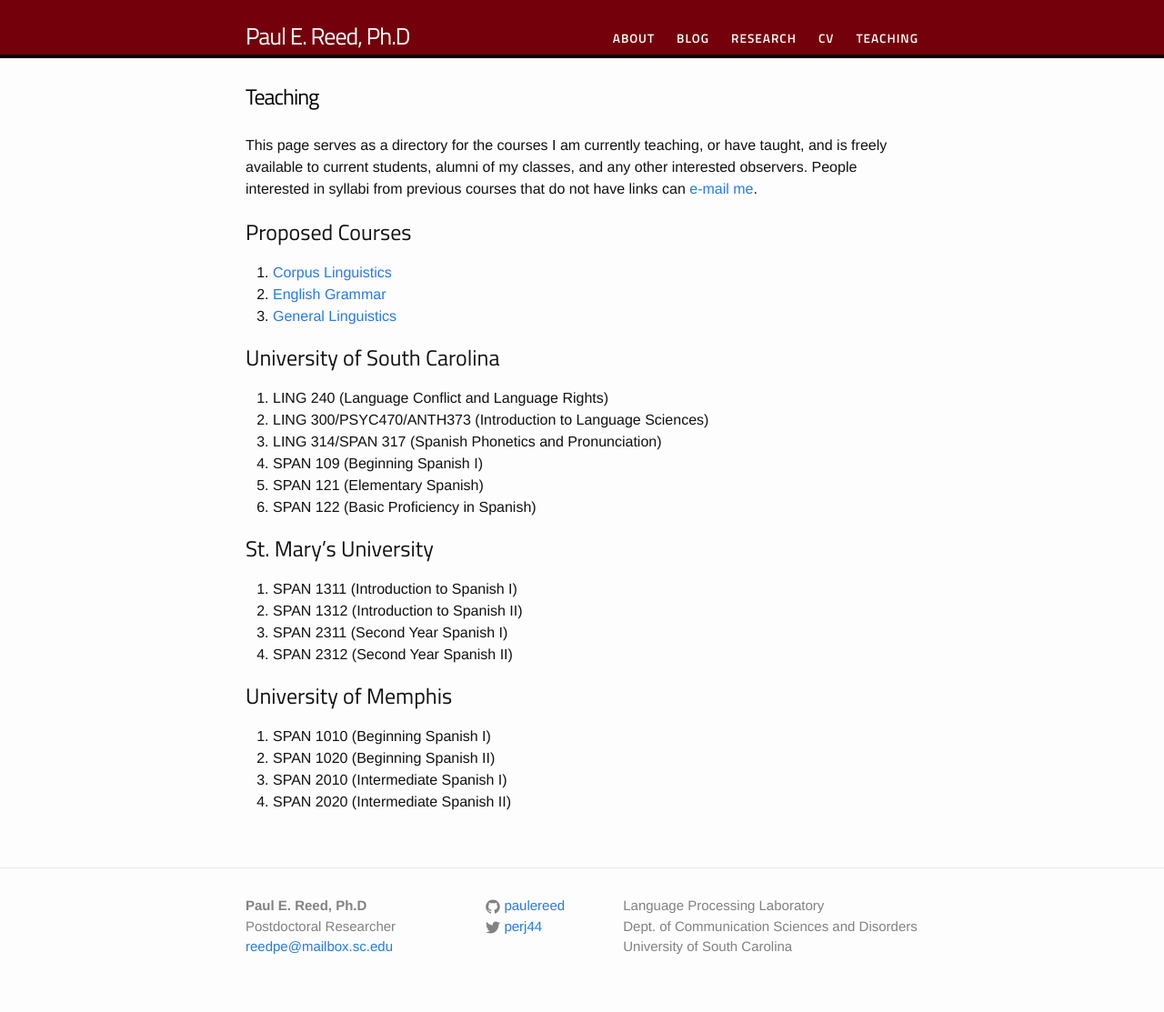
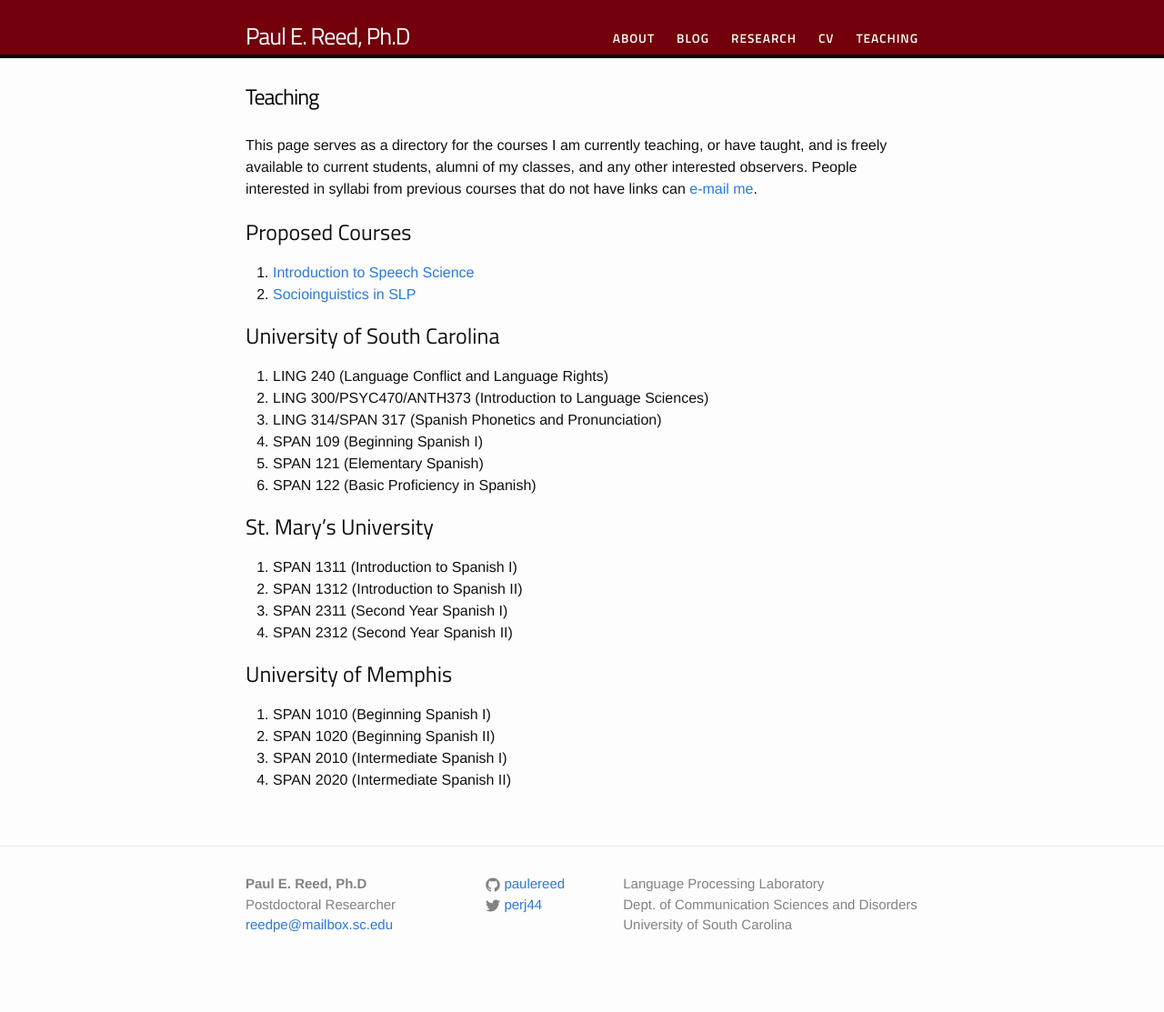
Before and after one commit to paulereed/paulereed.github.io, a Jekyll site: the page built from teaching.md, in a window 1280 px wide. Shown: the whole page at 91% size. Built offline with Jekyll 4.4.1, drawn with Linux system fonts in a browser that asks for light colours; some web fonts are replaced; after the commit the page ends 1089 px from its top, so only the background shows below that.

Commit message:
updating mock syllabi

```diff
--- a/teaching.md
+++ b/teaching.md
@@ -12,9 +12,8 @@ do not have links can [e-mail me](mailto:reedpe@mailbox.sc.edu).
 <hr style="clear:both;visibility: hidden;" />
 
 ## Proposed Courses
-1. [Corpus Linguistics](/teaching/corpus_linguistics/)
-2. [English Grammar](/teaching/english_grammar/)
-3. [General Linguistics](/teaching/general_linguistics/)
+1. [Introduction to Speech Science](/teaching/intro_speech_science/)
+2. [Socioinguistics in SLP](/teaching/socio_in_SLP/)
 
 
 ## University of South Carolina
```
Also changed, not shown: teaching/intro_speech_science.md (added, +9 -0 lines), teaching/socio_in_SLP.md (added, +9 -0 lines), 5 other files.
